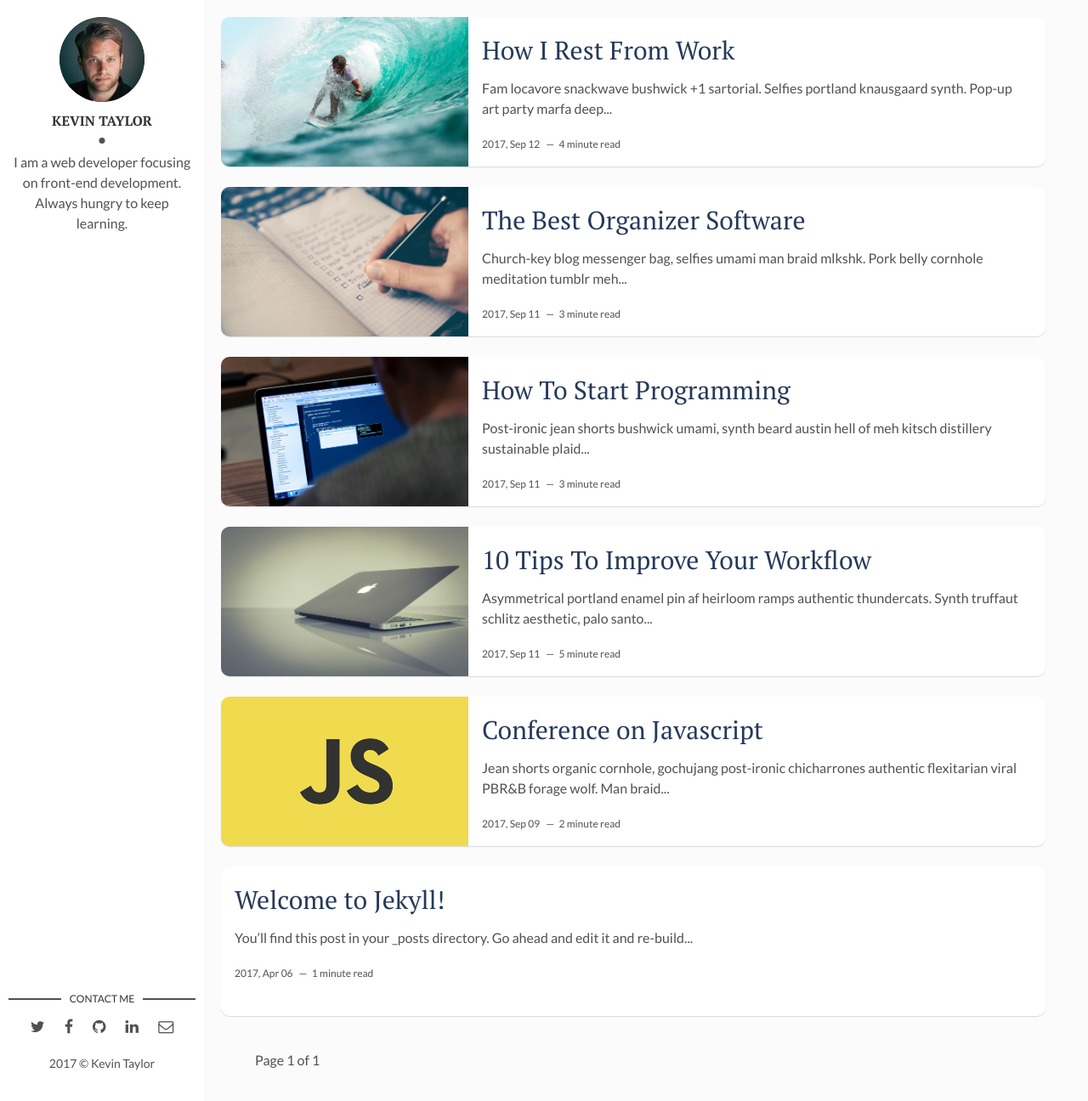
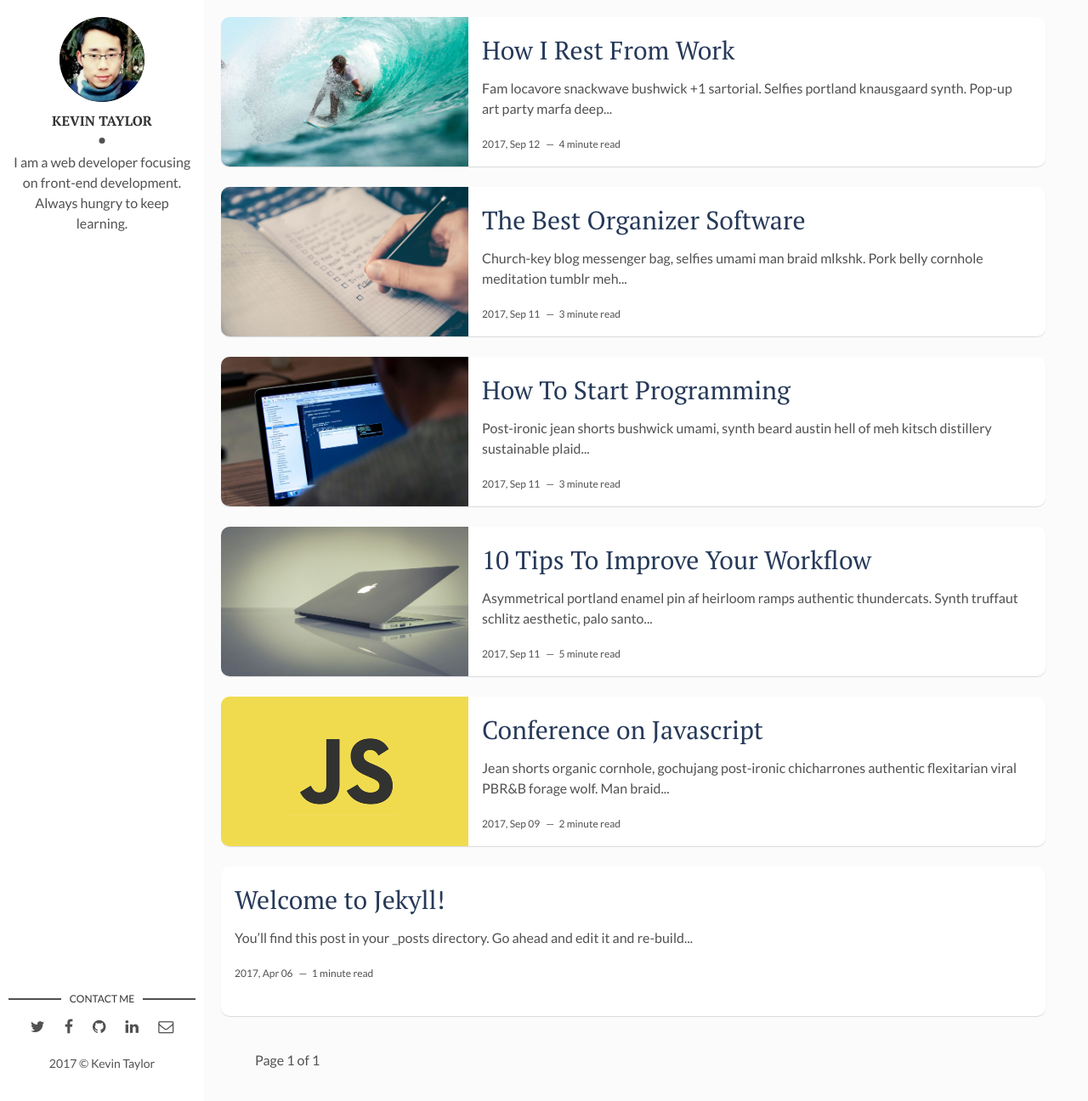
Before and after one commit to yumzhi/SuperCoderMan.github.io, a Jekyll site: the page built from index.html, in a window 1280 px wide and 1296 px high. Shown: the whole window at 85% size. Built offline with Jekyll 4.4.1, drawn with Linux system fonts in a browser that asks for light colours; the list of posts is cut into pages by our own code.

Commit message:
blog ver1.0

```diff
--- a/_config.yml
+++ b/_config.yml
@@ -10,7 +10,7 @@ site-twitter: #if your site has a twitter account, enter it here
 
 # Author Settings
 author: Kevin Taylor # add your name
-author-img: david-freeman.jpg # add your photo
+author-img: Kevin-Taylor.jpg # add your photo
 about-author: I am a web developer focusing on front-end development. Always hungry to keep learning. # add description
 email: 286273384@qq.com # your email
 phone: 156****7748 # your pnone number
```
Also changed, not shown: assets/img/Kevin-Taylor.jpg (added).
